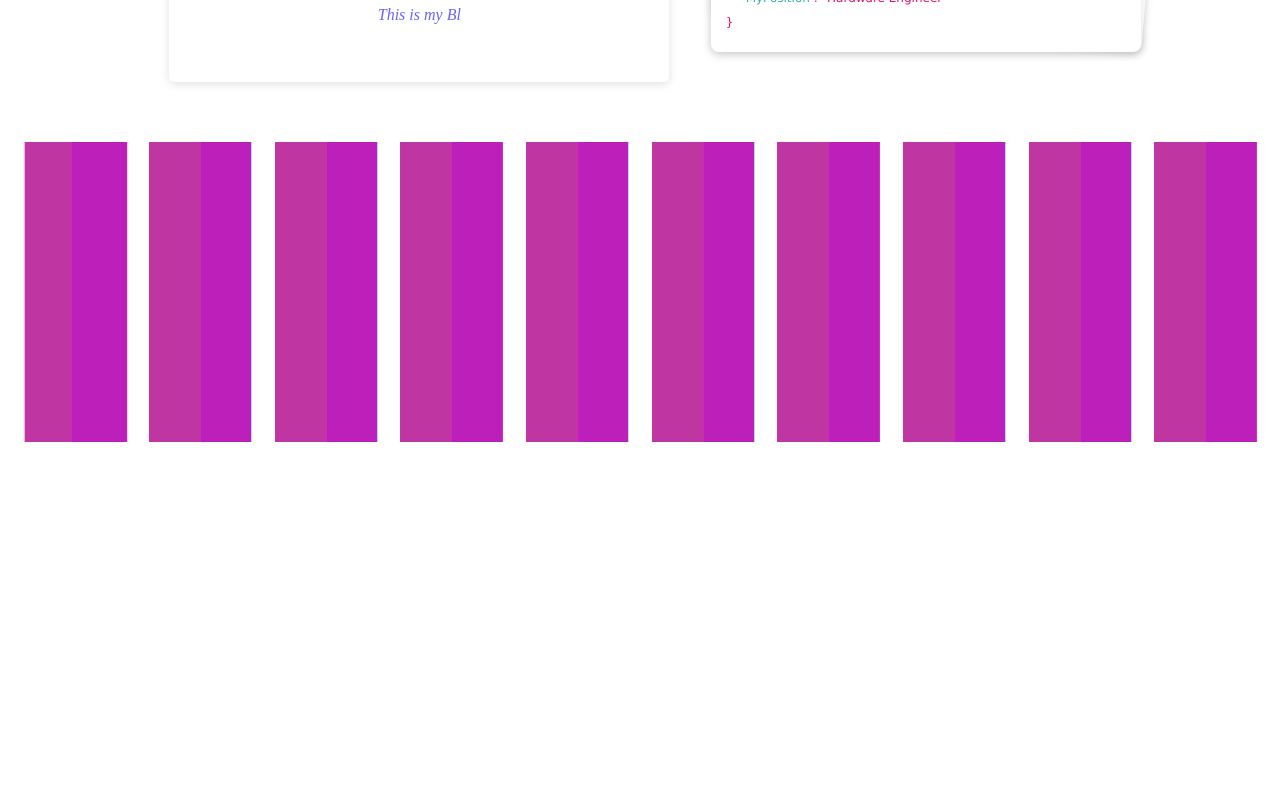
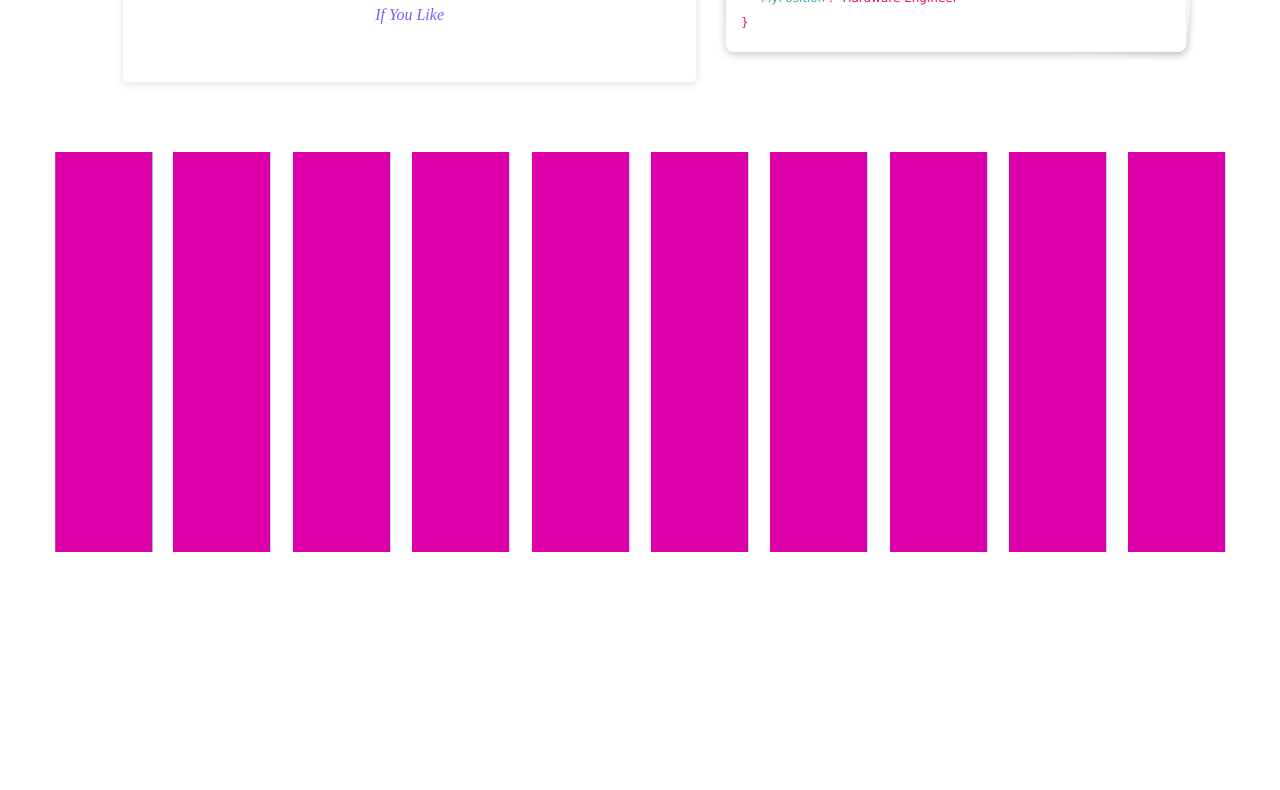
Before and after one commit to Charry-C/personal-Blog, a plain HTML site: page pages/myFasion/myFasion.html in a window 1280 px wide. Shown: the part 408-1198 px from the top of the page. After the commit the page ends 960 px from the top, so only its background shows below. Drawn offline with Linux system fonts and the light colour scheme.

Commit message:
修改了打字机效果，更新了文件结构

```diff
--- a/pages/myFasion/css/myFasion.less
+++ b/pages/myFasion/css/myFasion.less
@@ -1,6 +1,12 @@
 * {
     margin: 0;
     padding: 0;
+
+}
+
+.main {
+    width: 95%;
+    margin: 0 auto;
 }
 
 
@@ -35,13 +41,14 @@
 
 .per-main {
     display: flex;
-    width: 80%;
+    width: 85%;
     margin: 0 auto;
     justify-content: space-evenly;
     margin-top: 30px;
 
+
     .about-me {
-        width: 500px;
+        width: 400px;
         height: 400px;
         background-color: rgb(255, 255, 255);
         box-shadow: rgba(99, 99, 99, 0.2) 0px 2px 8px 0px;
@@ -49,6 +56,7 @@
         display: flex;
         flex-direction: column;
         align-items: center;
+        padding: 0 100px;
 
         .head-logo {
             margin-top: 20px;
@@ -88,20 +96,26 @@
         .typewriter {
             font-style: italic;
             color: #6c63ff;
-            position: relative;
             box-sizing: content-box;
             padding: 10px 5px;
+            width: 100%;
+            text-align: center;
+
+            span {
+                position: relative;
 
                 &::after {
                     content: "";
                     position: absolute;
-                right: -2px;
-                bottom: 12px;
+                    right: -8px;
+                    bottom: 2px;
                     width: 2px;
                     height: 16px;
                     background-color: transparent;
                     border-left: 2px solid #6c63ff;
-                animation: flashLine 0.8s linear infinite;
+                    animation: flashLine 0.6s linear infinite;
+                }
+
             }
         }
     }
@@ -109,14 +123,15 @@
 
     .info {
         position: relative;
-        width: 400px;
+        width: 430px;
         height: 300px;
         z-index: 4;
         margin-top: 50px;
+        padding: 30px;
 
         .card {
             position: absolute;
-            width: 400px;
+            width: 430px;
             height: 300px;
             background-color: #ffffff;
             top: 0;
@@ -242,13 +257,13 @@
     margin-top: 60px;
     display: flex;
     width: 100%;
-    height: 800px;
+    height: 300px;
     flex-direction: row;
     justify-content: space-evenly;
 
     .pic {
         width: 8%;
-        height: 300px;
+        height: 400px;
         transition: all 0.3s;
         border-radius: 5px;
         transform-style: preserve-3d;
@@ -263,19 +278,19 @@
             position: absolute;
 
             &:nth-child(1) {
-                background-color: #dd00a9ca;
+                background-color: #dd00a9;
             }
 
             &:nth-child(2) {
                 width: 100%;
                 height: 100%;
-                background-color: #006effbb;
+                background-color: #006eff;
             }
 
             &:nth-child(3) {
                 width: 100%;
                 height: 100%;
-                background-color: #00ff4cb3;
+                background-color: #00ff4c;
             }
 
         }
--- /dev/null
+++ b/pages/myFasion/js/changeCard.js
@@ -0,0 +1,49 @@
+window.myClickFunction = function () {
+    $(".info").click(function () {
+
+        //*************根据z-index来获取谁是第几张************//
+        for (let i = 0; i < $(this).children().length; i++) {
+            var no = $(this).children().eq(i).css("z-index")
+            if (no == 2) {
+                var firstCard = $(this).children().eq(i)
+            }
+            if (no == 1) {
+                var SecondCard = $(this).children().eq(i)
+            }
+            if (no == 0) {
+                var ThirdCard = $(this).children().eq(i)
+            }
+        }
+
+        firstCard.addClass('active-animate-go')
+        SecondCard.addClass('active-animate-rec')
+        ThirdCard.addClass('active-animate-red')
+
+        firstCard.animate(
+            {
+                opacity: 0
+            },
+            500,
+            () => {
+                firstCard.removeClass('active-animate-go')
+                SecondCard.removeClass('active-animate-rec')
+                ThirdCard.removeClass('active-animate-red')
+
+                firstCard.css({
+                    'z-index': 0,
+                    'transform': 'rotate(0deg)',
+                    opacity: 100
+                })
+                SecondCard.css({
+                    'z-index': 2,
+                    'transform': 'rotate(0deg)',
+                    opacity: 100
+                })
+                ThirdCard.css({
+                    'z-index': 1,
+                    'transform': 'rotate(5deg)',
+                    opacity: 100
+                })
+            })
+    });
+};
--- /dev/null
+++ b/pages/myFasion/js/reSize.js
@@ -0,0 +1,14 @@
+window.reSize = function () {
+    $(".pic").each(function () {
+        let d = parseFloat($(this).find(".side").eq(0).css("width")) * Math.sqrt(3) / 6;
+        $(this).find(".side").eq(0).css({
+            "transform": `translateZ(${d}px)`
+        });
+        $(this).find(".side").eq(1).css({
+            "transform": `rotateY(120deg) translateZ(${d}px)`
+        });
+        $(this).find(".side").eq(2).css({
+            "transform": `rotateY(-120deg) translateZ(${d}px)`
+        });
+    });
+};
--- /dev/null
+++ b/pages/myFasion/js/rotateDoor.js
@@ -0,0 +1,18 @@
+let r = 0
+setInterval(function () {
+    let animateClass = ['active-rotateCardOne', 'active-rotateCardTow', 'active-rotateCardThree']
+    if (r > animateClass.length) {
+        r = 0
+    }
+
+    if (r == 0) {
+    } else {
+        $(".pic").css("transform", `rotate3d(0, 1, 0, ${r * 120}deg)`);
+    }
+
+    let lastClass = animateClass[r - 1]
+    let currentClass = animateClass[r]
+    $(".pic").removeClass(lastClass)
+    $(".pic").addClass(currentClass)
+    r++
+}, 5000)
--- /dev/null
+++ b/pages/myFasion/js/typeWriter.js
@@ -0,0 +1,51 @@
+//打字机效果
+var count = 0
+var isOk = true
+setInterval(() => {
+    if (isOk) {
+        isOk = false
+        const texts = [
+            'This is my Blog: Welcome!',
+            'If You Like My Blog Style,You can go to my Github to clone',
+            'You can add My Social Account WX: Harry-C-'
+        ]
+        if (count >= texts.length) {
+            count = 0
+        }
+        const changeState = new Promise((resolve, reject) => {
+            let textLen = 0
+            const textItem = texts[count]//哪一句进行打印
+            //打字效果
+            let startType = setInterval(function () {
+                let input = textItem.substr(0, textLen)
+                $(".typewriter span").text(input)
+                textLen++
+                if (textLen > textItem.length) {
+                    clearInterval(startType)
+
+                    const text = {
+                        content: textItem,
+                        len: textLen
+                    }
+                    setTimeout(() => {
+                        resolve(text)
+                    }, 2000)
+                }
+            }, 70)
+        }).then((text) => {
+            //删字效果
+            let textLen = text.len
+            const textcon = text.content
+            let delType = setInterval(function () {
+                let input = textcon.substr(0, textLen)
+                $(".typewriter span").text(input)
+                textLen--
+                if (textLen < 0) {
+                    clearInterval(delType)
+                    isOk = true
+                }
+            }, 10)
+        })
+        count++
+    }
+})
--- a/pages/myFasion/myFasion.html
+++ b/pages/myFasion/myFasion.html
@@ -8,6 +8,10 @@
     <script src="../../config/jQuery.min.js"></script>
     <link rel="stylesheet" href="../../assets/font/iconfont.css">
     <title>Document</title>
+    <script src="./js/typeWriter.js"></script>
+    <script src="./js/changeCard.js"></script>
+    <script src="./js/rotateDoor.js"></script>
+    <script src="./js/reSize.js"></script>
 </head>
 
 <body>
@@ -15,6 +19,8 @@
         <i class="iconfont icon-sort"></i>
         <div class="logo"><img src="../../assets/logo.png" alt=""></div>
     </div>
+
+    <div class="main">
 
 
         <div class="per-main">
@@ -30,6 +36,7 @@
                     <i class="iconfont icon-github"></i>
                 </div>
                 <div class="typewriter">
+                    <span></span>
                 </div>
             </div>
             <div class="info">
@@ -87,7 +94,8 @@
                                 href="https://blog.csdn.net/weixin_63069933">"https://blog.csdn.net/weixin_63069933"</a>
                             ,</p>
                         <p><span style="color: #36acaa;">BiliBili</span> : <a
-                            href="https://space.bilibili.com/421936428">"https://space.bilibili.com/421936428"</a>,</p>
+                                href="https://space.bilibili.com/421936428">"https://space.bilibili.com/421936428"</a>,
+                        </p>
                         <p><span style="color: #36acaa;">gmail</span> : <a
                                 href="charryc777@gmail.com">"charryc777@gmail.com"</a>,</p>
                         <p><span style="color: #36acaa;">WeChat</span> : <a href="#">"Harry-C-"</a>,</p>
@@ -149,133 +157,27 @@
                 <div class="side"></div>
                 <div class="side"></div>
             </div>
+
         </div>
 
+    </div>
 
 </body>
 
 <script>
-    //********************re-size******************//
-    function reSize() {
-        $(".pic").each(function () {
-            let d = parseFloat($(this).find(".side").eq(0).css("width")) * Math.sqrt(3) / 6;
-            $(this).find(".side").eq(0).css({
-                "transform": `translateZ(${d}px)`
-            });
-            $(this).find(".side").eq(1).css({
-                "transform": `rotateY(120deg) translateZ(${d}px)`
-            });
-            $(this).find(".side").eq(2).css({
-                "transform": `rotateY(-120deg) translateZ(${d}px)`
-            });
-        });
-    }
-
-    //**************card-change****************//
-    $(".info").click(function () {
-        console.log($(this).children());
-
-        //*************根据z-index来获取谁是第几张************//
-        for (let i = 0; i < $(this).children().length; i++) {
-            var no = $(this).children().eq(i).css("z-index")
-            if (no == 2) {
-                var firstCard = $(this).children().eq(i)
-            }
-            if (no == 1) {
-                var SecondCard = $(this).children().eq(i)
-            }
-            if (no == 0) {
-                var ThirdCard = $(this).children().eq(i)
-            }
-        }
-
-        firstCard.addClass('active-animate-go')
-        SecondCard.addClass('active-animate-rec')
-        ThirdCard.addClass('active-animate-red')
-
-        firstCard.animate(
-            {
-                opacity: 0
-            },
-            500,
-            () => {
-                firstCard.removeClass('active-animate-go')
-                SecondCard.removeClass('active-animate-rec')
-                ThirdCard.removeClass('active-animate-red')
-
-                firstCard.css({
-                    'z-index': 0,
-                    'transform': 'rotate(0deg)',
-                    opacity: 100
-                })
-                SecondCard.css({
-                    'z-index': 2,
-                    'transform': 'rotate(0deg)',
-                    opacity: 100
-                })
-                ThirdCard.css({
-                    'z-index': 1,
-                    'transform': 'rotate(5deg)',
-                    opacity: 100
-                })
-            })
-
-
-    })
-
-    //*****************typewriter*********************//
+    //初始化
     $(document).ready(function () {
         reSize()
-        var text = "This is my Blog: Welcome!"
-        var count = 0
-        let startType = setInterval(function () {
-            let input = text.substr(0, count)
-            $(".typewriter").text(input)
-            count++;
-            if (count > text.length) {
-                clearInterval(startType)
-                count = 0
-            }
-        }, 70)
+        window.myClickFunction()
     })
-    setInterval(function () {
-        var text = "This is my Blog: Welcome!"
-        var count = 0
-        let startType = setInterval(function () {
-            let input = text.substr(0, count)
-            $(".typewriter").text(input)
-
-            count++;
-            if (count > text.length) {
-                clearInterval(startType)
-                count = 0
-            }
-        }, 70)
-    }, 4000)
 
     $(window).resize(function () {
         reSize()
     });
 
-    let r = 0
-    setInterval(function () {
-        let animateClass = ['active-rotateCardOne', 'active-rotateCardTow', 'active-rotateCardThree']
-        console.log($(".pic").css("transform"));
-        if (r > animateClass.length) {
-            r = 0
-        }
 
-        if (r == 0) {
-        } else {
-            $(".pic").css("transform", `rotate3d(0, 1, 0, ${r * 120}deg)`);
-        }
 
-        let lastClass = animateClass[r - 1]
-        let currentClass = animateClass[r]
-        $(".pic").removeClass(lastClass)
-        $(".pic").addClass(currentClass)
-        r++
-    }, 5000)
+
 
 
 
```
Also changed, not shown: pages/myFasion/css/myFasion.css. Lines whose indentation alone changed are shown as unchanged.
